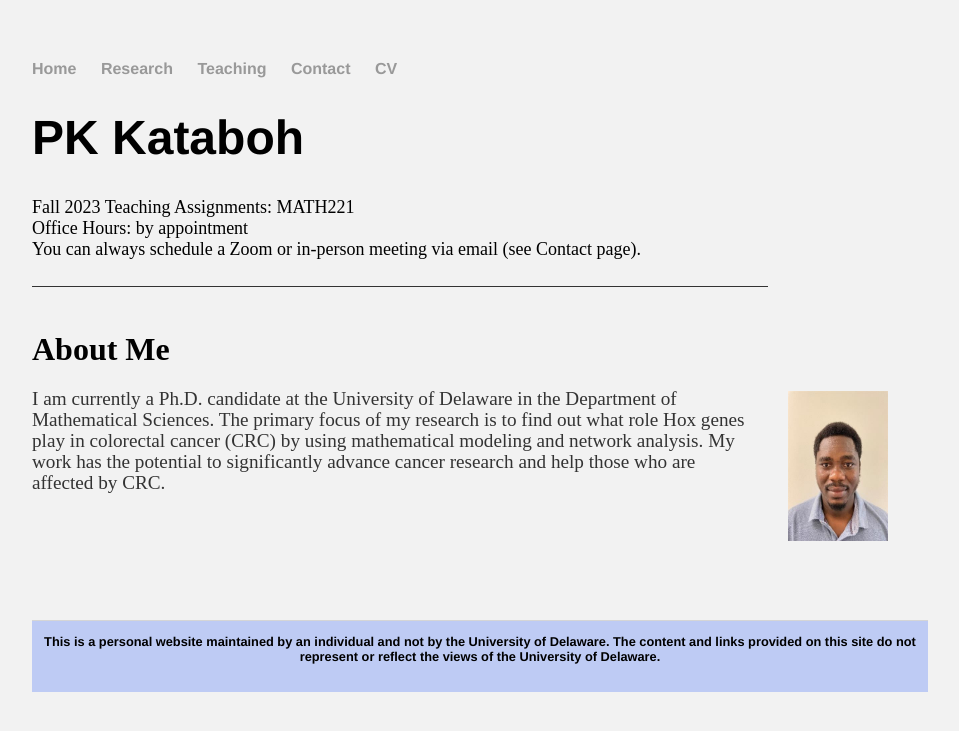
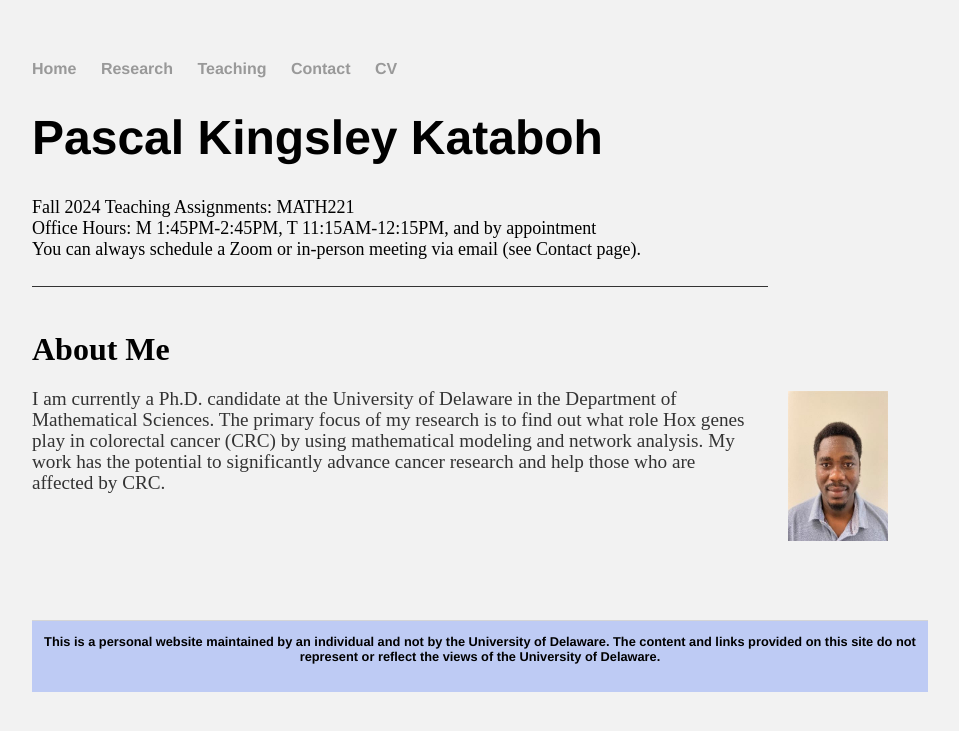
Before and after one commit to kataboh/kataboh.github.io, a Jekyll site: the page built from index.html, in a window 1280 px wide. Shown: the top 731 px of the page, without its empty margins (160-1119 px from the left). Built offline with Jekyll 4.4.1, drawn with Linux system fonts in a browser that asks for light colours.

Commit message:
modified:   contact.html 	modified:   cv.html 	modified:   index.html 	modified:   research.html 	modified:   teaching.html

```diff
--- a/contact.html
+++ b/contact.html
@@ -6,11 +6,11 @@
 	<h1>Contact Information</h1>
 	<br>
 	<font size="5">
-	<b>PK Kataboh</b>
+	<b>Pascal Kingsley Kataboh</b>
 	<br>
 	<i>Department of Mathematical Sciences</i>
 	<br>
-	Office: Ewing 324
+	Office: Ewing 116
 	<br>
 	Email: <a href="mailto:pkataboh@udel.edu">pkataboh@udel.edu</a>
 	</font>
--- a/cv.html
+++ b/cv.html
@@ -1,6 +1,6 @@
 ---
 layout: default
-title: PK Kataboh's Homepage
+title:Pascal Kingsley Kataboh's Homepage
 ---
 <div class="blurb">
     <h1>Curriculum Vitae</h1>
--- a/index.html
+++ b/index.html
@@ -1,12 +1,12 @@
 ---
 layout: default
-title: PK Kataboh's Homepage
+title: Pascal Kingsley Kataboh's Homepage
 ---
 <div class="blurb">
-	<h1>PK Kataboh</h1>
-	<font size="4">Fall 2023 Teaching Assignments: MATH221</font>
+	<h1>Pascal Kingsley Kataboh</h1>
+	<font size="4">Fall 2024 Teaching Assignments: MATH221</font>
 	<br>
-	<font size="4">Office Hours: by appointment</font>
+	<font size="4">Office Hours: M 1:45PM-2:45PM, T 11:15AM-12:15PM, and by appointment</font>
 	<br>
 	<font size="4">You can always schedule a Zoom or in-person meeting via email (see Contact page).</font>
 	<br>
--- a/research.html
+++ b/research.html
@@ -1,6 +1,6 @@
 ---
 layout: default
-title: PK Kataboh's Homepage
+title: Pascal Kingsley Kataboh's Homepage
 ---
 <div class="blurb">
 	<h1>Research</h1>
--- a/teaching.html
+++ b/teaching.html
@@ -1,6 +1,6 @@
 ---
 layout: default
-title: PK Kataboh's Homepage
+title: Pascal Kingsley Kataboh's Homepage
 ---
 <div class="blurb">
 	<h1>Teaching</h1>
```
